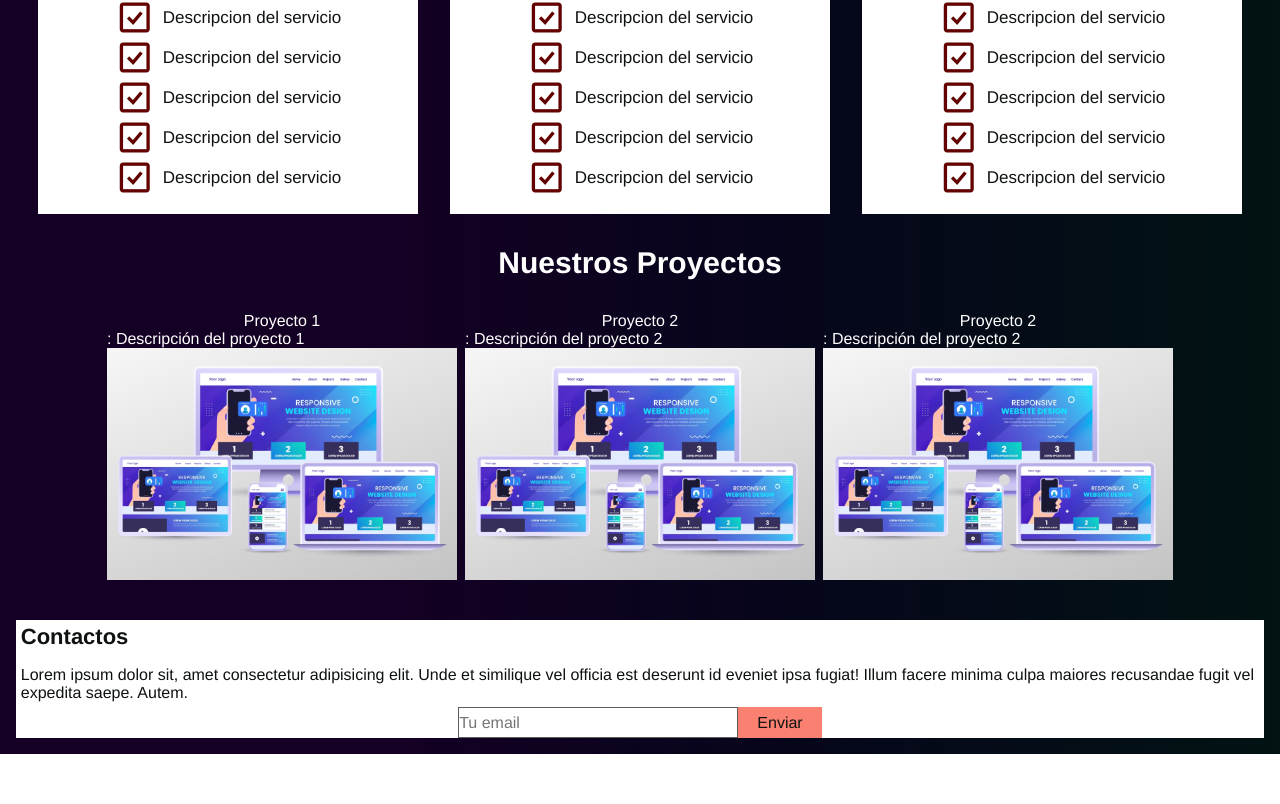
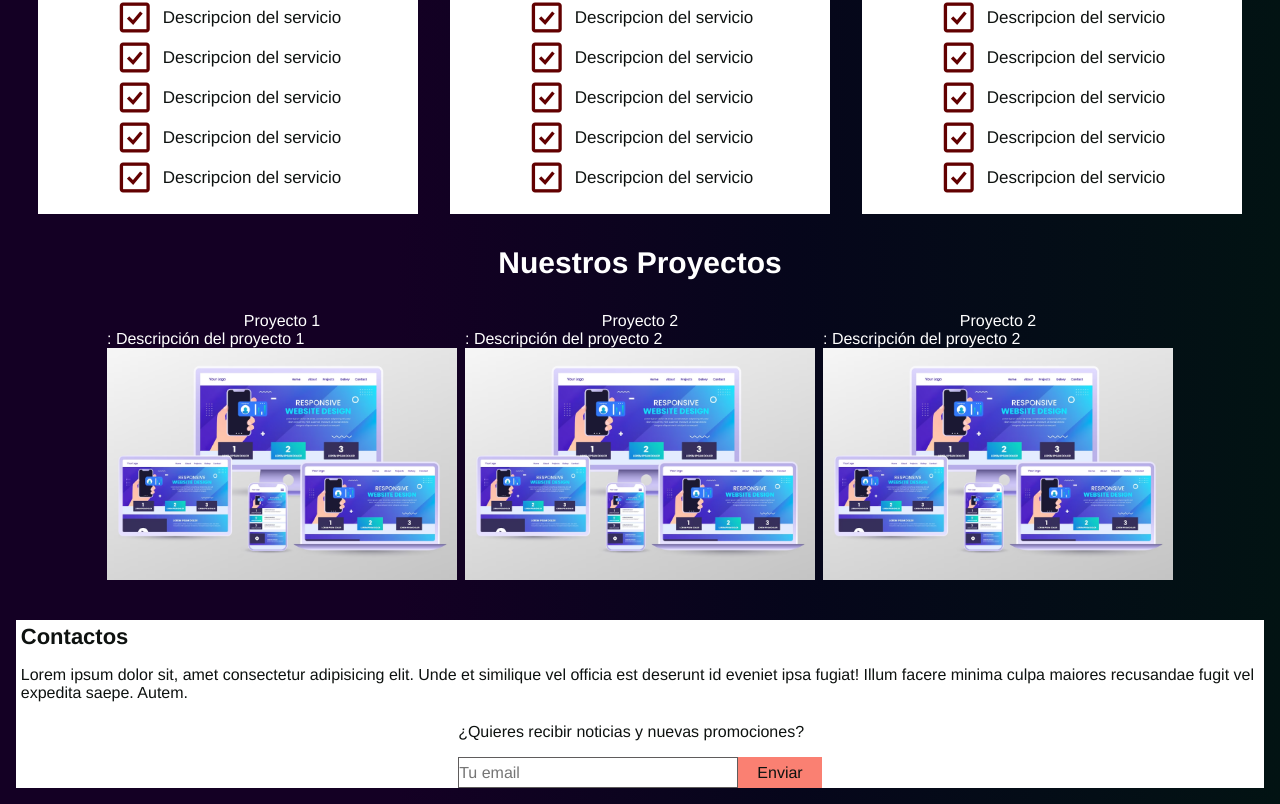
Before and after one commit to cristobalquilimaco/teguilog, a React (Vite) app: page /#/ in a window 1280 px wide. Shown: the part 2883-3687 px from the top of the page. Before the commit the page ends 3637 px from the top, so only its background shows below. Built offline with nearby package versions, Linux system fonts and the light colour scheme.

Commit message:
Se ajusta pregunta de llamada a la accion del boton suscripción

```diff
--- a/src/shared/Footer.jsx
+++ b/src/shared/Footer.jsx
@@ -11,8 +11,8 @@ const Footer = () => {
 
             deserunt id eveniet ipsa fugiat! Illum facere minima culpa maiores recusandae fugit vel expedita saepe. Autem.</p>
         </div>
-        <div>
-          <p></p>
+        <div className='infor_btn_input'>
+          <p>¿Quieres recibir noticias y nuevas promociones?</p>
           <div className='input_and_btn'>
             <input id='email_input' type="email" placeholder='Tu email' />
             <button className='button_suscrib'>Enviar</button>
--- a/src/shared/styles/footer.css
+++ b/src/shared/styles/footer.css
@@ -12,24 +12,33 @@ display: flex;
 flex-wrap: wrap;
 align-items: center;
 justify-content: center;
+gap: 1rem;
 }
 
 .text_info_footer{
-    display: flex;
-    flex-direction: column;
-    justify-content: center;
-    gap: 1rem;
-    padding: 0.3rem;
+display: flex;
+flex-direction: column;
+justify-content: center;
+gap: 1rem;
+padding: 0.3rem;
 }
 
 .contact_inf{
 font-size: 22px;
 font-weight: bold;
 }
+
+.infor_btn_input{
+    display: flex;
+    flex-direction: column;
+    gap: 1rem;
+}
+
 .input_and_btn{
 display: flex;
 justify-content: center;
 }
+
 
 #email_input{
 border: 1px solid rgb(95, 92, 92);
@@ -41,3 +50,8 @@ width: 280px;
 background-color: salmon;
 padding: 0.4rem 1.2rem 0.4rem 1.2rem;
 }
+
+.button_suscrib:hover{
+    background-color: rgb(196, 85, 73);
+    cursor: pointer;
+    }
```
